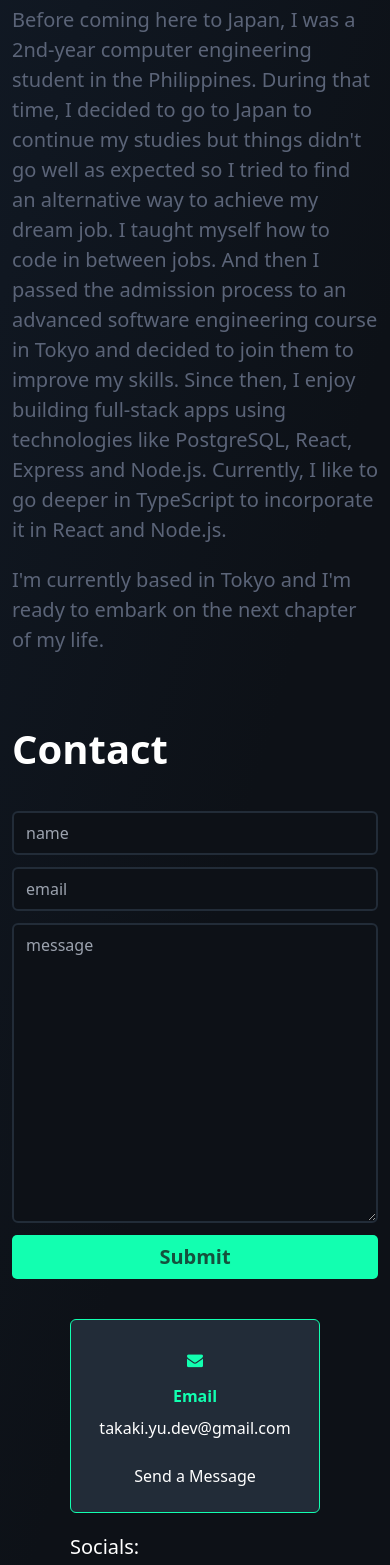
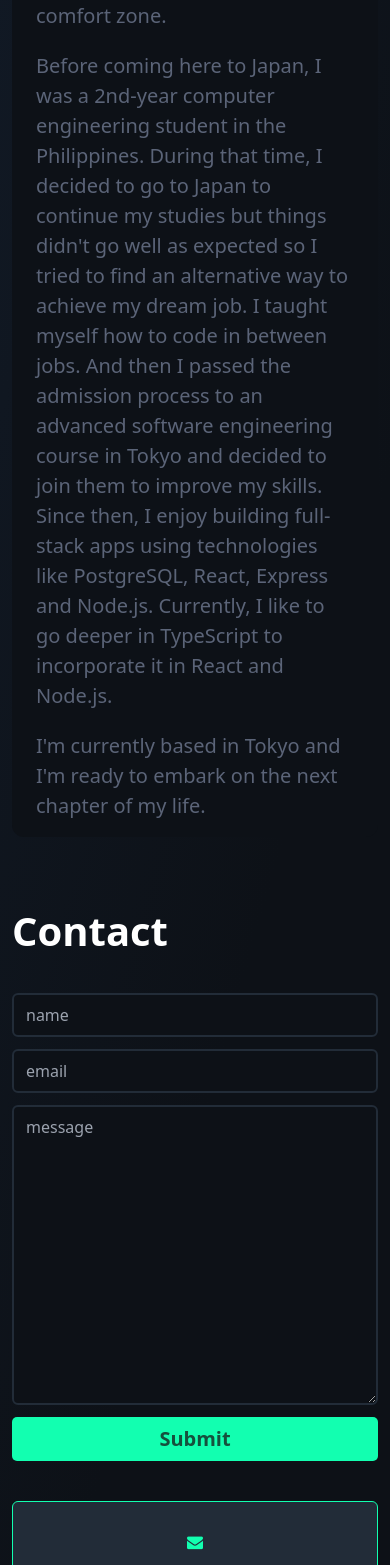
Before and after one commit to yuudev14/portfolio, a Next.js app: page / in a window 390 px wide. Shown: the part 4646-6211 px from the top of the page. Built offline with nearby package versions, Linux system fonts and the light colour scheme.

Commit message:
fix design

```diff
--- a/src/components/pages/index/AboutMe/index.tsx
+++ b/src/components/pages/index/AboutMe/index.tsx
@@ -59,7 +59,7 @@ const AboutMe = () => {
         <motion.div
           variants={rightInitialVariants}
           animate={isInView ? "visible" : "hidden"}
-          className="md:w-[60%] flex flex-col gap-5 font-poppins font-normal dark:text-[#A3B3BC] text-[#5B6478] text-[20px]">
+          className="md:w-[60%] bg-[#0d1117] border-2 border-none md:bg-transparent md:border-2 md:border-[#222c38] rounded-xl px-6 p-4 md:p-0 flex flex-col gap-5 font-poppins font-normal dark:text-[#cde8f7] text-[#5B6478] text-[20px]">
           <p>
             Hi, I am a full-stack software engineer who is always eager to learn
             new things and willing to take challenges out of my comfort zone.
--- a/src/components/pages/index/Contact/index.tsx
+++ b/src/components/pages/index/Contact/index.tsx
@@ -123,7 +123,7 @@ const Contact = () => {
           className="w-full mt-[20px] md:w-[40%] text-white flex flex-col gap-5 items-center"
           variants={leftInitialVariants}
           animate={isInView ? "visible" : "hidden"}>
-          <div className="w-[250px] bg-[#222c38] hover:bg-[#0d1117] transition p-5 border border-[#12ffb0] rounded-md">
+          <div className="w-full md:w-[250px] bg-[#222c38] hover:bg-[#0d1117] transition p-5 border border-[#12ffb0] rounded-md">
             {/* <h2 className="text-xl">Contact Details:</h2> */}
             <ul className="flex flex-col gap-3 mt-3">
               {/* <li className="flex gap-2 items-center">
@@ -142,8 +142,8 @@ const Contact = () => {
               </li>
             </ul>
           </div>
-          <div className="w-[250px]">
-            <h2 className="text-xl">Socials:</h2>
+          <div className="">
+            <h2 className="text-xl text-center">Socials:</h2>
             <ul className="flex gap-4 mt-3">
               <a
                 href="https://www.facebook.com/yuyu.takaks/"
```
